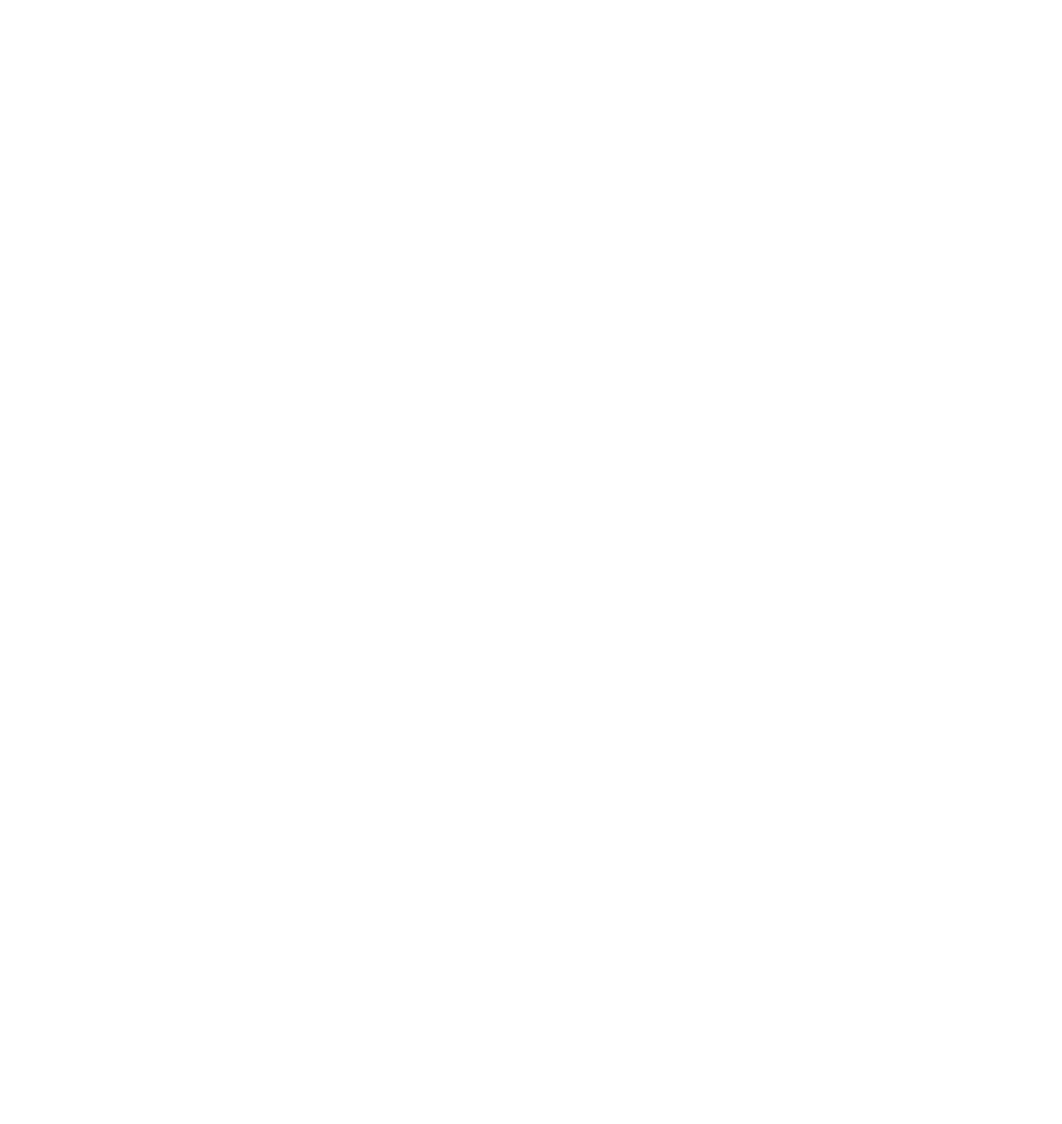
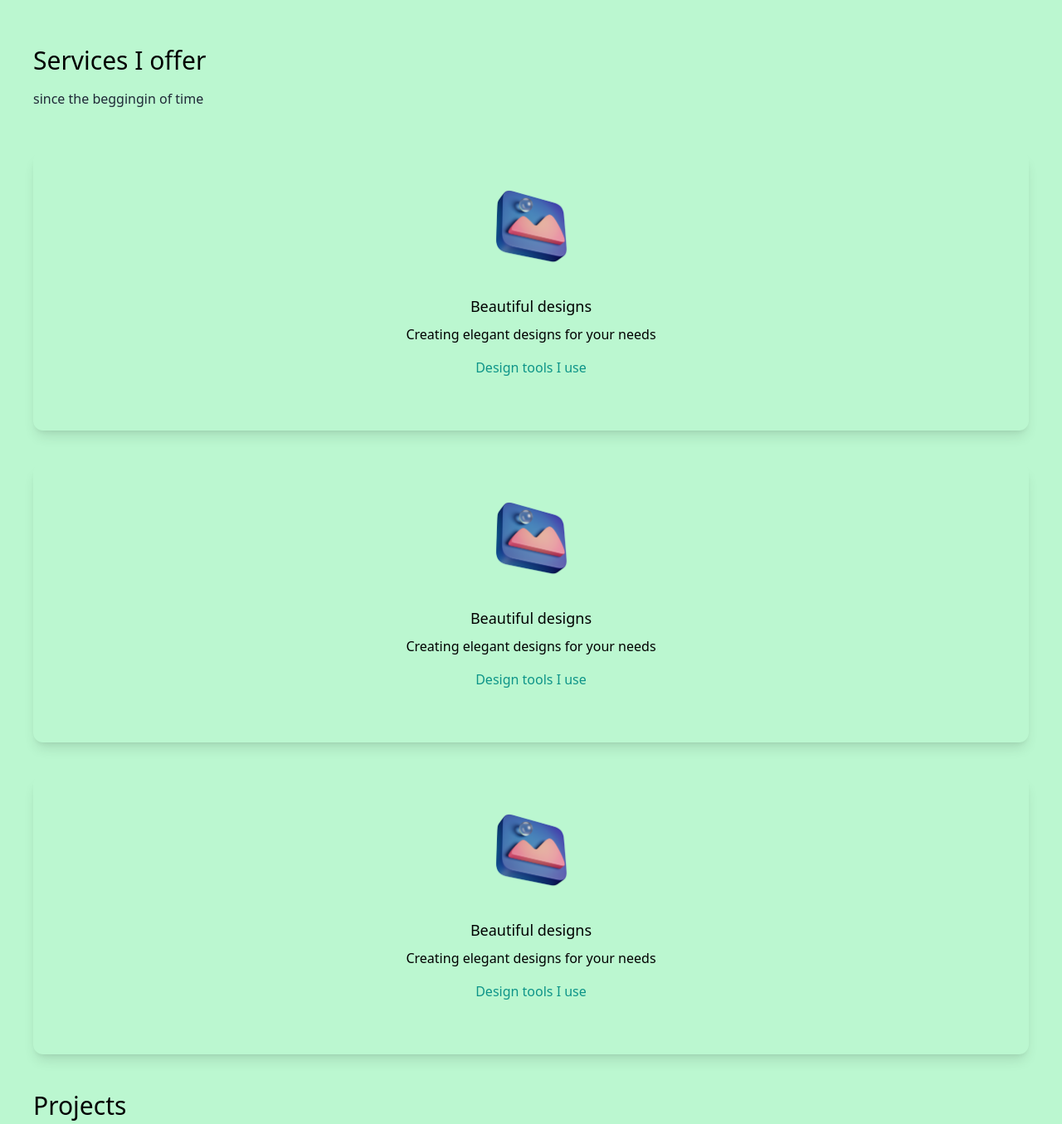
Before and after one commit to wilmr/personal-portfolio-v2, a Next.js app: page / in a window 1280 px wide. Shown: the part 749-2104 px from the top of the page at 83% size. Before the commit the page ends 800 px from the top, so only its background shows below. Built offline with nearby package versions, Linux system fonts and the light colour scheme.

Commit message:
started card layout

```diff
--- a/pages/index.js
+++ b/pages/index.js
@@ -1,6 +1,8 @@
 import Head from 'next/head';
 import { BsFillMoonStarsFill } from 'react-icons/bs';
 import { AiFillLinkedin, AiFillGithub } from 'react-icons/ai';
+import Image from 'next/image';
+import design from '../public/design.png';
 
 export default function Home() {
 	return (
@@ -12,10 +14,10 @@
 					<meta name="viewport" content="width=device-width, initial-scale=1" />
 					<link rel="icon" href="/favicon.ico" />
 				</Head>
-				<main className="bg-white px-10">
+				<main className="bg-green-200 px-10">
 					<section className="min-h-screen">
 						<nav className="py-10 mb-12 flex justify-between">
-							<h1 className="text-xl font-burtons">wilmer martinez</h1>
+							<h1 className="text-xl font-burtons">WM</h1>
 							<ul className="flex items-center">
 								<li>
 									<BsFillMoonStarsFill className="cursor-pointer text-2xl" />
@@ -31,7 +33,7 @@
 							</ul>
 						</nav>
 						<div className="text-center p-10">
-							<h2 className="text-5xl py-2 text-teal-600 font-medium">
+							<h2 className="text-5xl py-2 text-teal-600 font-medium font-burtons">
 								Wilmer Martinez
 							</h2>
 							<h3 className="text-2xl py-2">Full Stack Web Developer</h3>
@@ -47,6 +49,63 @@
 							<AiFillGithub />
 						</div>
 					</section>
+					<section>
+						<div>
+							<h3 className="text-3xl py-1">Services I offer</h3>
+							<p className="text-md py-2 leading-8 text-gray-800">
+								since the beggingin of time
+							</p>
+						</div>
+						<div>
+							<div className="text-center  shadow-lg p-10 rounded-xl my-10">
+								<Image
+									className="mx-auto"
+									src={design}
+									width={100}
+									height={100}
+								/>
+								<h3 className="text-lg font-medium pt-8 pb-2">
+									Beautiful designs
+								</h3>
+								<p className="py- 2">Creating elegant designs for your needs</p>
+								<h4 className="py-4 text-teal-600">Design tools I use</h4>
+								<p className="text-gray-800 py-1"></p>
+							</div>
+							<div className="text-center  shadow-lg p-10 rounded-xl my-10">
+								<Image
+									className="mx-auto"
+									src={design}
+									width={100}
+									height={100}
+								/>
+								<h3 className="text-lg font-medium pt-8 pb-2">
+									Beautiful designs
+								</h3>
+								<p className="py- 2">Creating elegant designs for your needs</p>
+								<h4 className="py-4 text-teal-600">Design tools I use</h4>
+								<p className="text-gray-800 py-1"></p>
+							</div>
+							<div className="text-center  shadow-lg p-10 rounded-xl my-10">
+								<Image
+									className="mx-auto"
+									src={design}
+									width={100}
+									height={100}
+								/>
+								<h3 className="text-lg font-medium pt-8 pb-2">
+									Beautiful designs
+								</h3>
+								<p className="py- 2">Creating elegant designs for your needs</p>
+								<h4 className="py-4 text-teal-600">Design tools I use</h4>
+								<p className="text-gray-800 py-1"></p>
+							</div>
+						</div>
+					</section>
+					<section>
+						<div>
+							<h3 className="text-3xl py-1">Projects</h3>
+						</div>
+					</section>
 				</main>
 			</div>
 		</>
```
